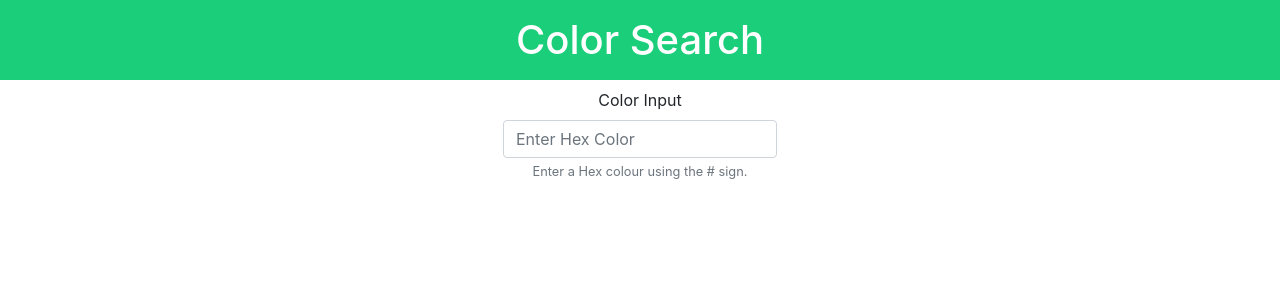
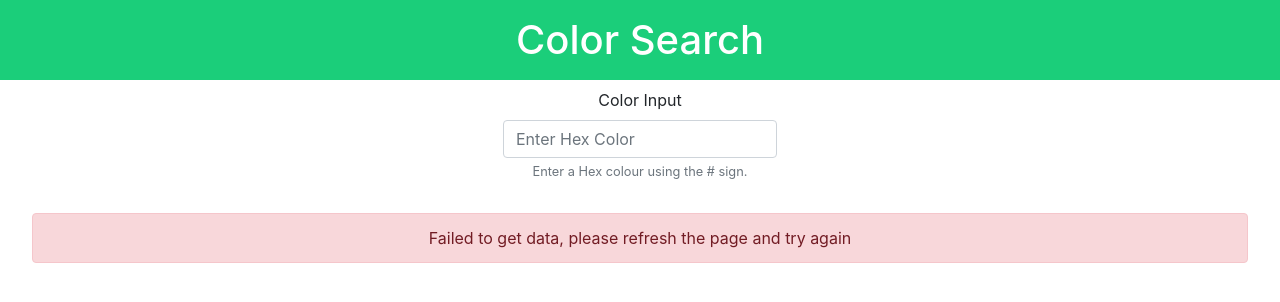
Before and after one commit to DLParkin/Color-Search, a React (Create React App) app: page / in a window 1280 px wide. Shown: the top 302 px of the page. Built offline with nearby package versions, Linux system fonts and the light colour scheme; no server answers.

Commit message:
Update axios fetch to handle errors and notify user..

```diff
--- a/src/App.tsx
+++ b/src/App.tsx
@@ -12,6 +12,7 @@ function App() {
   const [hasData, setHasdata] = useState(false);
   const [showResults, setShowResults] = useState(false);
   const [notFound, setNotFound] = useState(false);
+  const [failedFetch, setFailedFetch] = useState(false);
   const [color, setColor] = useState("");
 
   const handleSubmit = (e: FormEvent<HTMLFormElement>) => {
@@ -42,15 +43,19 @@ function App() {
   useEffect(() => {
     if (!hasData) {
       const fetchData = async () => {
-        const result = await axios(
+        await axios(
           "https://raw.githubusercontent.com/dariusk/corpora/master/data/colors/xkcd.json"
-        );
+        )
+          .then((res) => {
+            if (res) {
+              setHasdata(true);
+            }
 
-        if (result) {
-          setHasdata(true);
-        }
-
-        setData(result.data);
+            setData(res.data);
+          })
+          .catch((error) => {
+            setFailedFetch(true);
+          });
       };
 
       fetchData();
@@ -92,6 +97,15 @@ function App() {
             {`Sorry could not find ${color}, could try making it yourself?`}
           </div>
         )}
+        {failedFetch && (
+          <div
+            className="alert alert-danger"
+            role="alert"
+            style={{ margin: "2rem" }}
+          >
+            {`Failed to get data, please refresh the page and try again`}
+          </div>
+        )}
       </div>
       <div style={{ margin: "5%" }}>
         {!notFound && showResults && <Table data={sortedColors} />}
```
